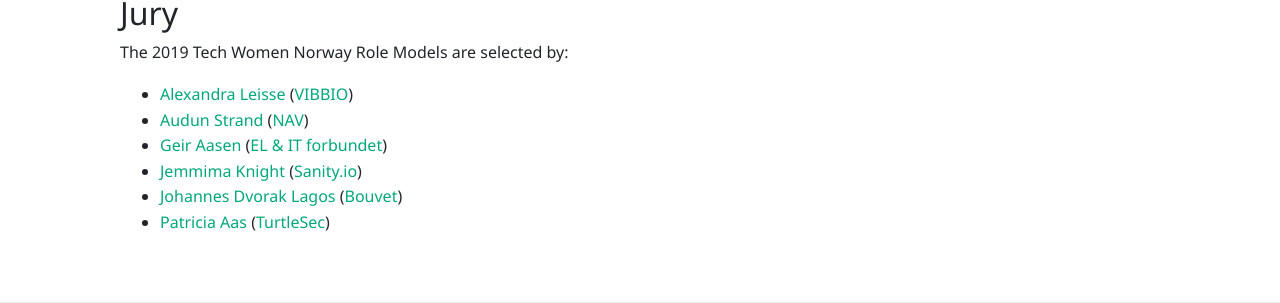
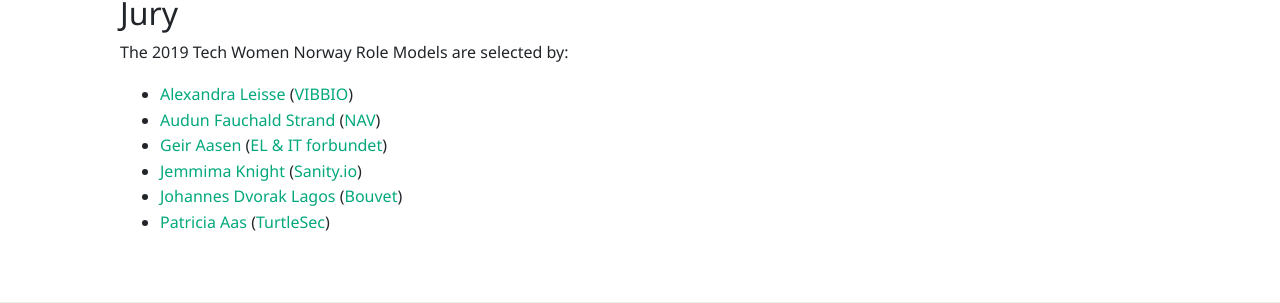
Before and after one commit to tech-women/tech-women.github.io, a Jekyll site: the page built from _pages/ada-lovelace-day-2019.md, in a window 1280 px wide and 900 px high, scrolled down 1083 px. Shown: the part 504-807 px from the top of the window. Built offline with Jekyll 4.4.1, drawn with Linux system fonts in a browser that asks for light colours; nearby versions of some CDN libraries.

Commit message:
fix: use Audun's full name

```diff
--- a/_pages/ada-lovelace-day-2019.md
+++ b/_pages/ada-lovelace-day-2019.md
@@ -60,7 +60,7 @@
 The 2019 Tech Women Norway Role Models are selected by:
 
 - [Alexandra Leisse](https://twitter.com/troubalex) ([VIBBIO](https://www.vibbio.com/))
-- [Audun Strand](https://twitter.com/audunstrand) ([NAV](https://www.nav.no/))
+- [Audun Fauchald Strand](https://twitter.com/audunstrand) ([NAV](https://www.nav.no/))
 - [Geir Aasen](https://twitter.com/geiraasen) ([EL & IT forbundet](https://elogit.no/))
 - [Jemmima Knight](https://twitter.com/jemm1ma) ([Sanity.io](https://www.sanity.io/))
 - [Johannes Dvorak Lagos](https://twitter.com/johanneslagos) ([Bouvet](https://www.bouvet.no/))
```
